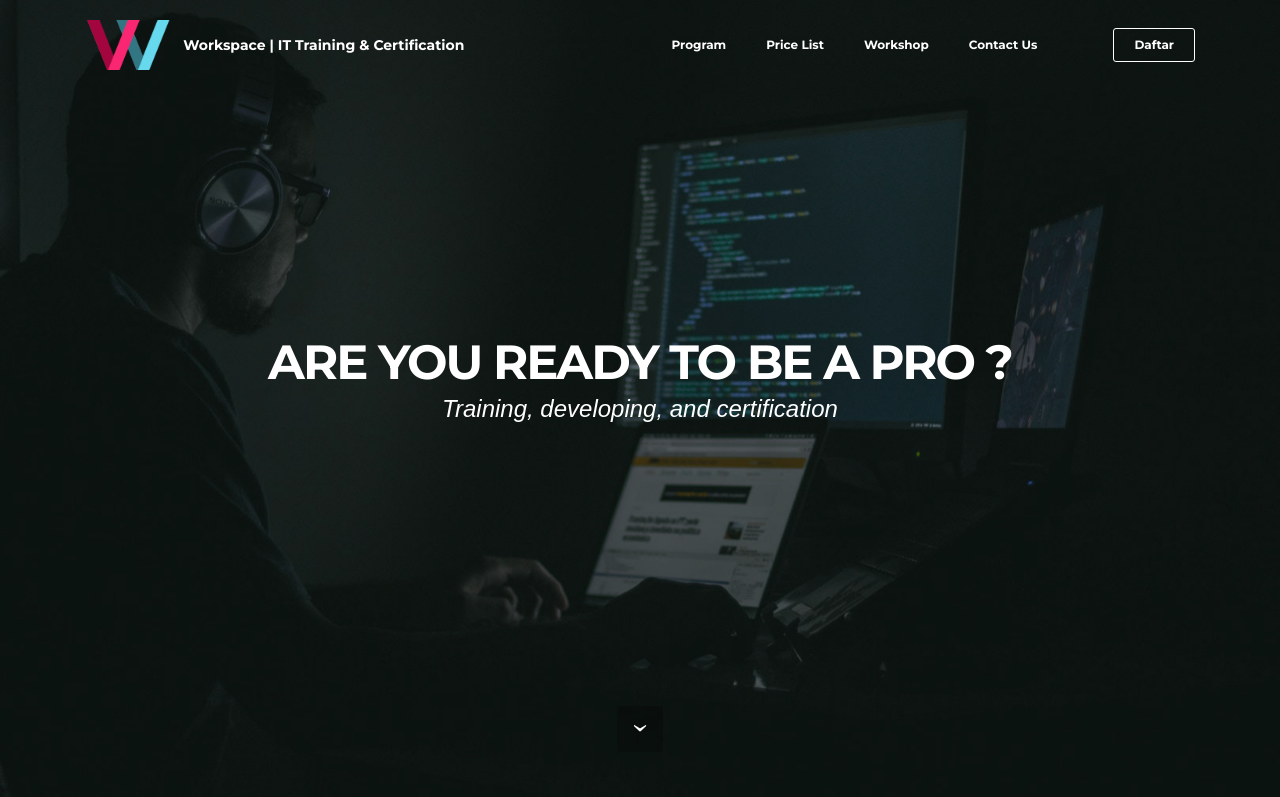
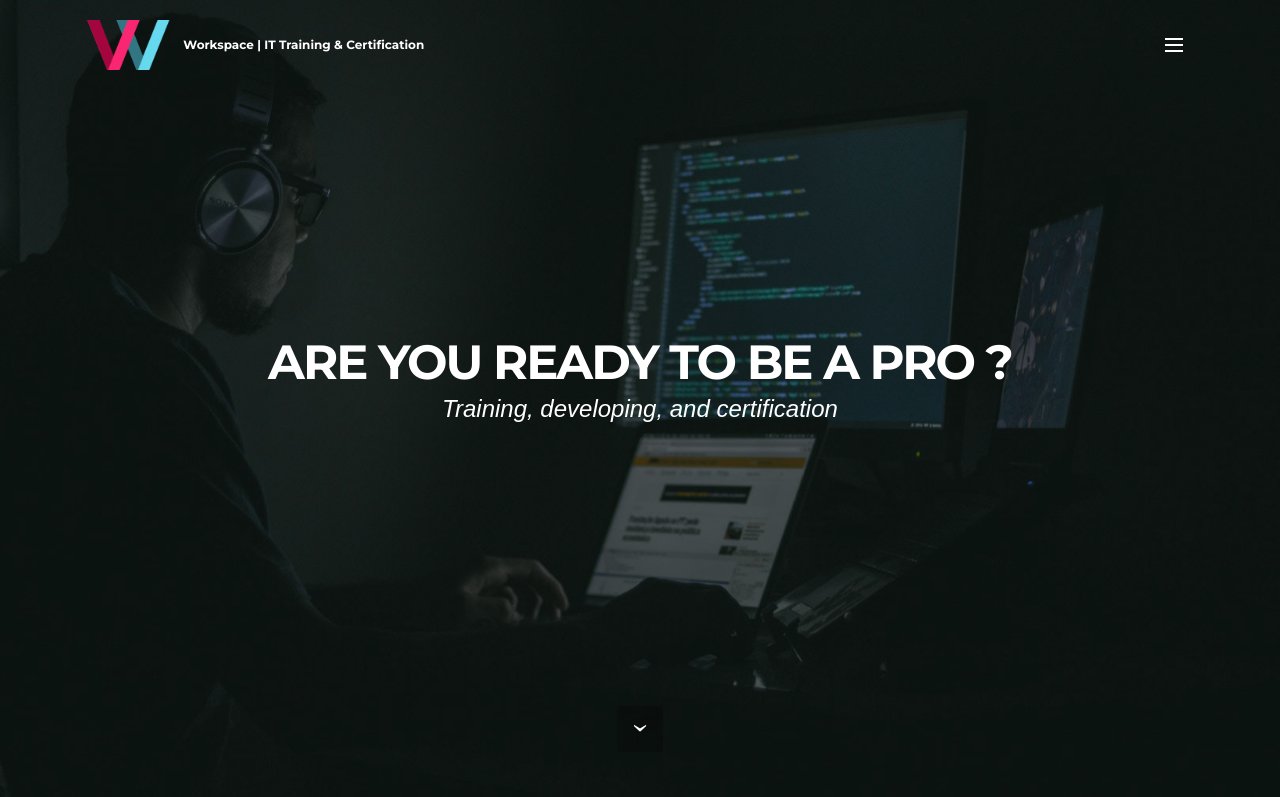
Before and after one commit to edgardohamdola/workspaceindonesia.github.io, a plain HTML site: page index.html in a window 1280 px wide. Shown: the top 797 px of the page. Drawn offline with Linux system fonts and the light colour scheme; files whose address does not match are found by name; a web font is replaced by a local one.

Commit message:
create github pages

```diff
--- a/assets/mobirise/css/mbr-additional.css
+++ b/assets/mobirise/css/mbr-additional.css
@@ -415,7 +415,7 @@ h6,
 }
 #menu-0 .navbar-caption {
   color: #ffffff;
-  font-size: 14px;
+  font-size: 12px;
 }
 #menu-0 .navbar-toggler {
   color: #ffffff;
--- a/index.html
+++ b/index.html
@@ -44,11 +44,11 @@
                 </div>
                 <div class="mbr-table-cell">
 
-                    <button class="navbar-toggler pull-xs-right hidden-md-up" type="button" data-toggle="collapse" data-target="#exCollapsingNavbar">
+                    <button class="navbar-toggler pull-xs-right" type="button" data-toggle="collapse" data-target="#exCollapsingNavbar">
                         <div class="hamburger-icon"></div>
                     </button>
 
-                    <ul class="nav-dropdown collapse pull-xs-right nav navbar-nav navbar-toggleable-sm" id="exCollapsingNavbar"><li class="nav-item"><a class="nav-link link" href="index.html#msg-box8-i">Program</a></li><li class="nav-item"><a class="nav-link link" href="index.html#pricing-table2-j">Price List</a></li><li class="nav-item"><a class="nav-link link" href="index.html#msg-box8-m">Workshop</a></li><li class="nav-item"><a class="nav-link link" href="index.html#contacts1-k">Contact Us</a></li><li class="nav-item"><a class="nav-link link" href="https://mobirise.com/"></a></li><li class="nav-item nav-btn"><a class="nav-link btn btn-white-outline btn-white" href="index.html#form1-h">Daftar</a></li></ul>
+                    <ul class="nav-dropdown collapse pull-xs-right nav navbar-nav navbar-toggleable-xl" id="exCollapsingNavbar"><li class="nav-item"><a class="nav-link link" href="index.html#msg-box8-i">Program</a></li><li class="nav-item"><a class="nav-link link" href="index.html#pricing-table2-j">Price List</a></li><li class="nav-item"><a class="nav-link link" href="index.html#msg-box8-m">Workshop</a></li><li class="nav-item"><a class="nav-link link" href="index.html#contacts1-k">Contact Us</a></li><li class="nav-item"><a class="nav-link link" href="https://mobirise.com/"></a></li><li class="nav-item nav-btn"><a class="nav-link btn btn-white-outline btn-white" href="index.html#form1-h">Daftar</a></li></ul>
                     <button hidden="" class="navbar-toggler navbar-close" type="button" data-toggle="collapse" data-target="#exCollapsingNavbar">
                         <div class="close-icon"></div>
                     </button>
@@ -61,7 +61,7 @@
 
 </section>
 
-<section class="engine"><a href="https://mobirise.me/z">best css templates</a></section><section class="mbr-section mbr-section-hero mbr-section-full mbr-section-with-arrow mbr-parallax-background mbr-after-navbar" id="header1-1" data-rv-view="101" style="background-image: url(assets/images/mbr-2-1620x1080.jpg);">
+<section class="engine"><a href="https://mobirise.me/x">free css templates</a></section><section class="mbr-section mbr-section-hero mbr-section-full mbr-section-with-arrow mbr-parallax-background mbr-after-navbar" id="header1-1" data-rv-view="101" style="background-image: url(assets/images/mbr-2-1620x1080.jpg);">
 
     <div class="mbr-overlay" style="opacity: 0.5; background-color: rgb(0, 0, 0);"></div>
 
@@ -676,7 +676,7 @@
 
                     <form action="https://mobirise.com/" method="post" data-form-title="CONTACT FORM">
 
-                        <input type="hidden" value="Xh9ry+n14LTVaAg++ZkV3IadGDxIke7B+5HSq7xRcd8f7Hg3gDFPB/paFzzBQPGN6K62hsCeWHNWo3r9MNa5/WQVmS24RIoiihf/FEEGPlGFreFAC5AnjyXCOE9oVuXI" data-form-email="true">
+                        <input type="hidden" value="Ox/sYcpzGLIYZpjCLZxxTtFusESHJ0pBny1yWDvf1h4RXcLGVTLyO+AH5x6++RPqPAC9Ucog7ex7fnO66O2ERjxtrahYjY2CI5tO2H3k/kfcZBABkDB9AA8b3SZuBxXe" data-form-email="true">
 
                         <div class="row row-sm-offset">
 
```
Also changed, not shown: 1 other file.
